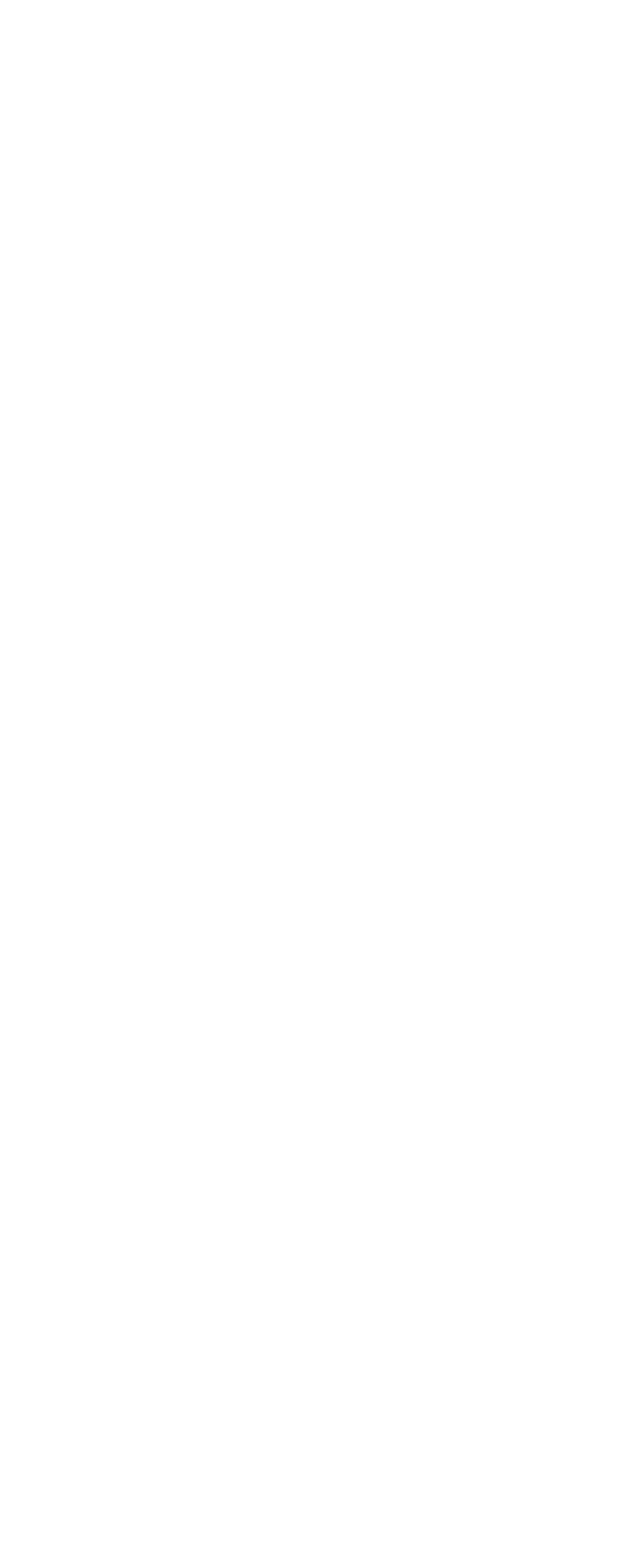
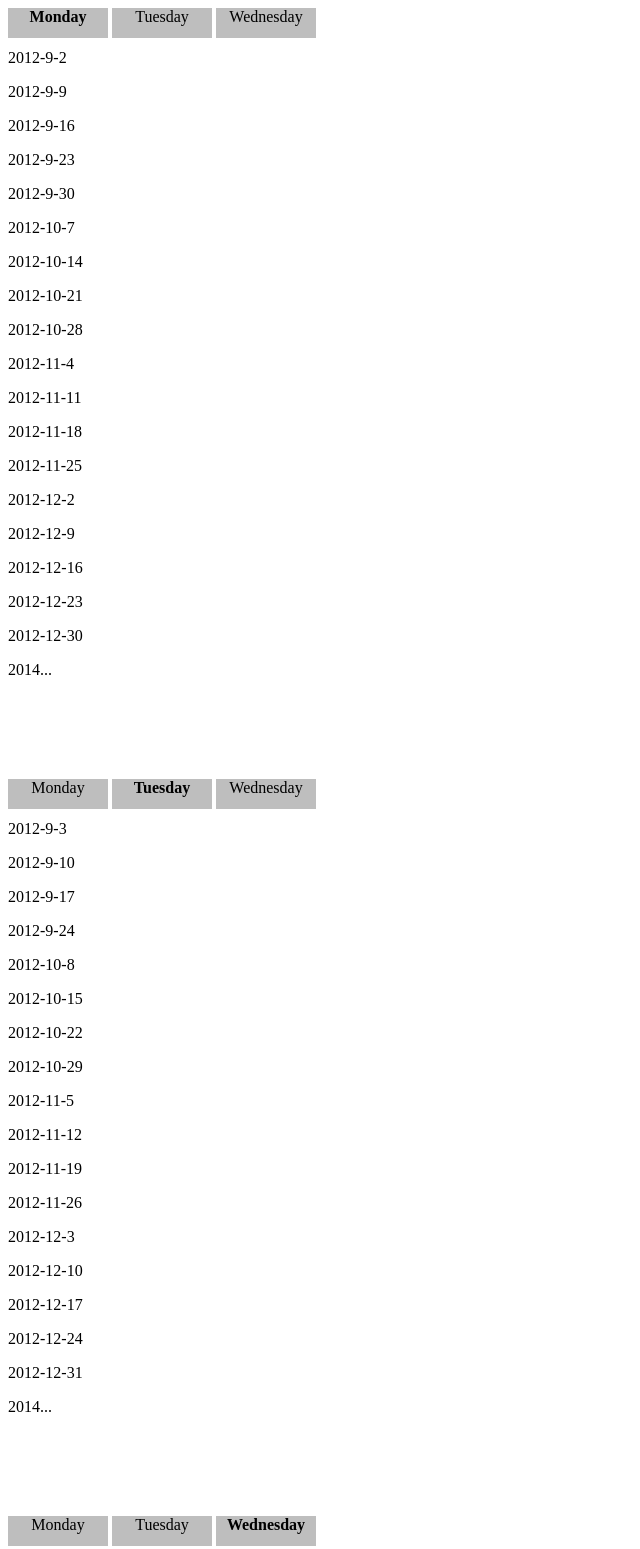
Before and after one commit to zhaoqihe/maodian, a plain HTML site: page index.html in a window 1280 px wide. Shown: the top 1549 px of the page, without its empty margins (0-640 px from the left). Before the commit the page ends 800 px from the top, so only its background shows below. Drawn offline with Linux system fonts and the light colour scheme.

Commit message:
第二次
hahaha

```diff
--- a/index.html
+++ b/index.html
@@ -5,6 +5,92 @@
     <title></title>
 </head>
 <body>
-
+<a name="day_1"></a>
+<div style="margin-bottom: -5px;">
+    <a href="#day_1"
+       style="background-color: #BeBeBe;color: #000000;display: inline-block;height: 30px;text-align: center;text-decoration: none;width: 100px;font-weight: bold;">Monday</a>
+    <a href="#day_2"
+       style="background-color: #BeBeBe;color: #000000;display: inline-block;height: 30px;text-align: center;text-decoration: none;width: 100px;">Tuesday</a>
+    <a href="#day_3"
+       style="background-color: #BeBeBe;color: #000000;display: inline-block;height: 30px;text-align: center;text-decoration: none;width: 100px;">Wednesday</a>
+</div>
+<div>
+    <p>2012-9-2</p>
+    <p>2012-9-9</p>
+    <p>2012-9-16</p>
+    <p>2012-9-23</p>
+    <p>2012-9-30</p>
+    <p>2012-10-7</p>
+    <p>2012-10-14</p>
+    <p>2012-10-21</p>
+    <p>2012-10-28</p>
+    <p>2012-11-4</p>
+    <p>2012-11-11</p>
+    <p>2012-11-18</p>
+    <p>2012-11-25</p>
+    <p>2012-12-2</p>
+    <p>2012-12-9</p>
+    <p>2012-12-16</p>
+    <p>2012-12-23</p>
+    <p>2012-12-30</p>
+    <p style="margin-bottom:100px;">2014...</p>
+</div>
+<a name="day_2"></a>
+<div style="margin-bottom: -5px;">
+    <a href="#day_1"
+       style="background-color: #BeBeBe;color: #000000;display: inline-block;height: 30px;text-align: center;text-decoration: none;width: 100px;">Monday</a>
+    <a href="#day_2"
+       style="background-color: #BeBeBe;color: #000000;display: inline-block;height: 30px;text-align: center;text-decoration: none;width: 100px;font-weight: bold;">Tuesday</a>
+    <a href="#day_3"
+       style="background-color: #BeBeBe;color: #000000;display: inline-block;height: 30px;text-align: center;text-decoration: none;width: 100px;">Wednesday</a>
+</div>
+<div>
+    <p>2012-9-3</p>
+    <p>2012-9-10</p>
+    <p>2012-9-17</p>
+    <p>2012-9-24</p>
+    <p>2012-10-8</p>
+    <p>2012-10-15</p>
+    <p>2012-10-22</p>
+    <p>2012-10-29</p>
+    <p>2012-11-5</p>
+    <p>2012-11-12</p>
+    <p>2012-11-19</p>
+    <p>2012-11-26</p>
+    <p>2012-12-3</p>
+    <p>2012-12-10</p>
+    <p>2012-12-17</p>
+    <p>2012-12-24</p>
+    <p>2012-12-31</p>
+    <p style="margin-bottom:100px;">2014...</p>
+</div>
+<a name="day_3"></a>
+<div style="margin-bottom: -5px;">
+    <a href="#day_1"
+       style="background-color: #BeBeBe;color: #000000;display: inline-block;height: 30px;text-align: center;text-decoration: none;width: 100px;">Monday</a>
+    <a href="#day_2"
+       style="background-color: #BeBeBe;color: #000000;display: inline-block;height: 30px;text-align: center;text-decoration: none;width: 100px;">Tuesday</a>
+    <a href="#day_3"
+       style="background-color: #BeBeBe;color: #000000;display: inline-block;height: 30px;text-align: center;text-decoration: none;width: 100px;font-weight: bold;">Wednesday</a>
+</div>
+<div>
+    <p>2012-9-4</p>
+    <p>2012-9-11</p>
+    <p>2012-9-18</p>
+    <p>2012-9-25</p>
+    <p>2012-10-9</p>
+    <p>2012-10-16</p>
+    <p>2012-10-23</p>
+    <p>2012-10-30</p>
+    <p>2012-11-6</p>
+    <p>2012-11-13</p>
+    <p>2012-11-20</p>
+    <p>2012-11-27</p>
+    <p>2012-12-4</p>
+    <p>2012-12-11</p>
+    <p>2012-12-18</p>
+    <p>2012-12-25</p>
+    <p style="margin-bottom:100px;">2014...</p>
+</div>
 </body>
 </html>
```
